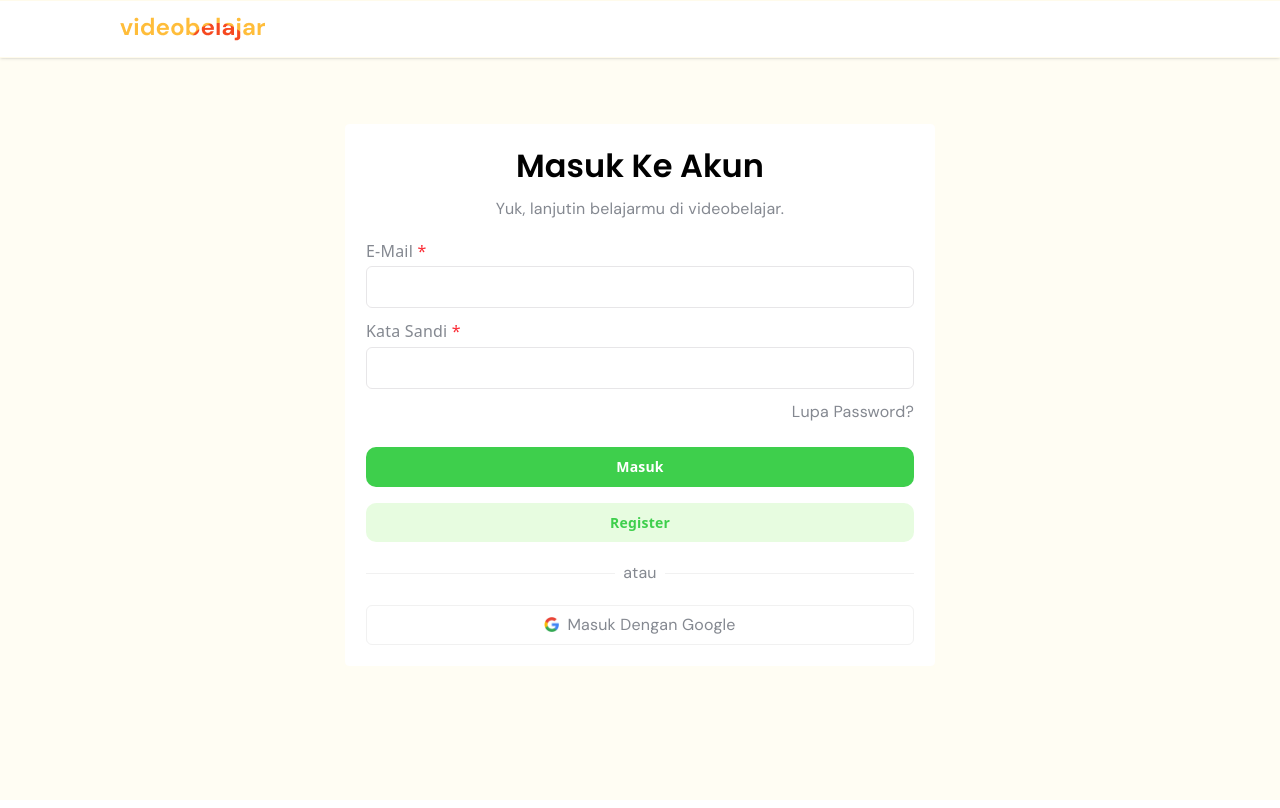
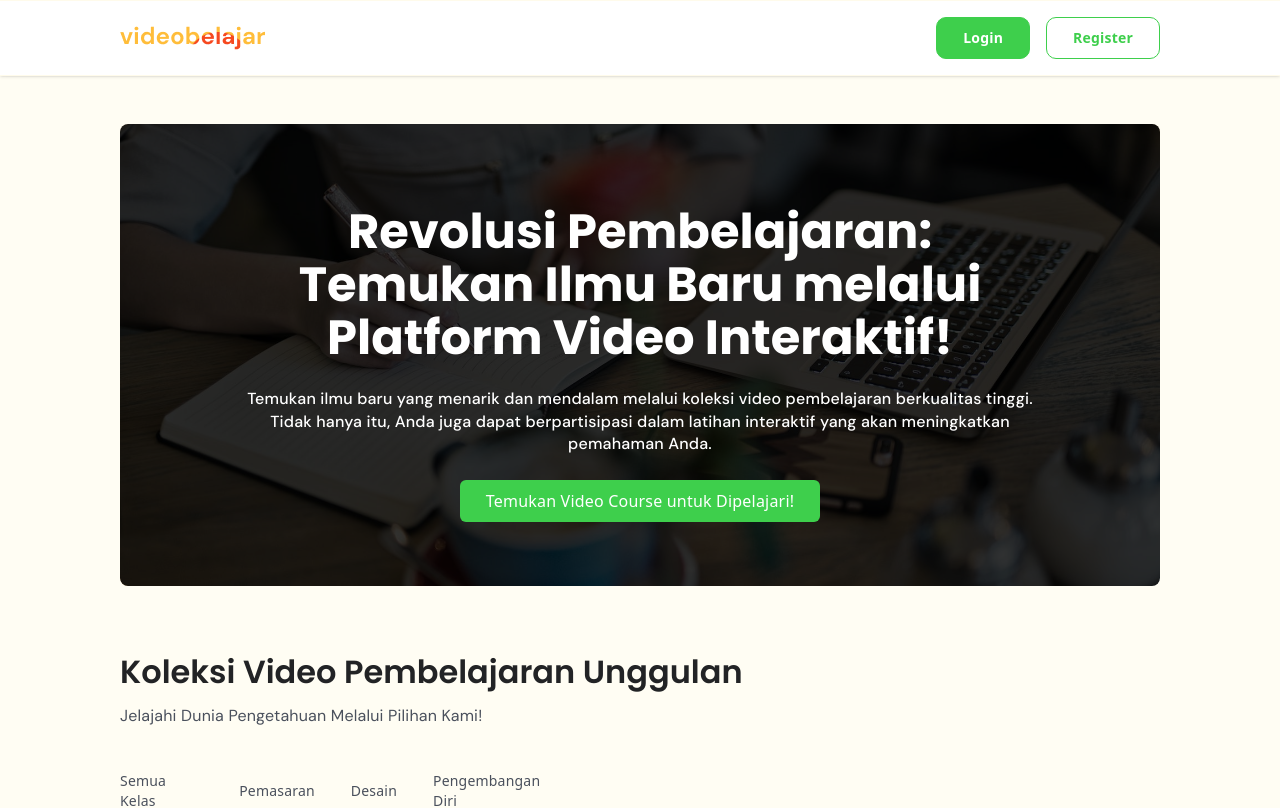
Before and after one commit to rakhaallea/videobelajar-reactpp, a React (Vite) app: page / in a window 1280 px wide. Shown: the top 808 px of the page. Built offline with nearby package versions, Linux system fonts and the light colour scheme.

Commit message:
feature login and register

```diff
--- a/src/components/sections/navbar/Header.jsx
+++ b/src/components/sections/navbar/Header.jsx
@@ -1,25 +1,29 @@
 import logoNavbar from '../../../assets/icon/logo_mobile.png';
-import iconProfile from '../../../assets/icon/jess-icon.png';
 
 import { IoMdMenu } from "react-icons/io";
 import { IoExitOutline } from "react-icons/io5";
+
+import { Link } from 'react-router';
 
 // React State
 import { useState } from 'react';
 import { useLocation, useNavigate } from 'react-router';
 
-const Header = () => {
+const Header = ({ user, setUser, userData }) => {
     const [isOpen, setIsOpen] = useState(false);
     const location = useLocation();
     const navigate = useNavigate();
 
+    const userInfo = userData.find(u => u.email === (user ? user.email : null));
+
     const logOut = () => {
+        setUser(null); // hapus user, anggap logout
         navigate("/"); // pindah ke page login
         setIsOpen(!isOpen);
     };
 
     // cek apakah sedang di /login atau /register
-    const hideMenu = location.pathname === "/" || location.pathname === "/register";
+    const hideMenu = location.pathname === "/login" || location.pathname === "/register";
 
     const handleMenuClick = () => {
         setIsOpen(!isOpen);
@@ -32,18 +36,29 @@ const Header = () => {
                 <>
                     <IoMdMenu size={30} onClick={handleMenuClick} className='md:hidden' />
                     <ul className='hidden md:flex items-center gap-[32px] text-[16px] font-medium leading-[1.4] tracking-[0.2] text-secondary-light'>
-                        <li><a href="#" className='text-dark-secondary text-[16px]'>Kategori</a></li>
+                        {user ? (
+                            <>
+                                <li><a href="#" className='text-dark-secondary text-[16px] hover:text-primary duration-150'>Kategori</a></li>
                                 <li>
                                     <button className='cursor-pointer flex items-center' onClick={handleMenuClick}>
-                                <img src={iconProfile} className='w-[44px] rounded-[10px]' alt="" />
+                                        <img src={userInfo.img} className='w-[44px] rounded-[10px]' alt="" />
                                     </button>
                                 </li>
+                            </>
+                        ) : (
+                            <div className='hidden md:flex items-center gap-4'>
+                                <Link to="/login"><button className='btn primary'>Login</button></Link>
+                                <Link to="/register"><button className='btn btn-register'>Register</button></Link>
+                            </div>
+                        )}
                     </ul>
                 </>
             )}
 
 
             <nav className={`${isOpen ? 'flex' : 'hidden'} flex-col absolute top-[64px] w-full right-0 md:w-[200px] md:right-30 items-start bg-white shadow-lg rounded-lg z-10 md:py-[4px] md:rounded-b-xl overflow-hidden`}>
+                {user ? (
+                    <>
                         <a href="#" className='link-nav md:hidden'>Kategori</a>
                         <a href="#" className='link-nav'>Profile Saya</a>
                         <a href="#" className='link-nav'>Kelas Saya</a>
@@ -52,6 +67,16 @@ const Header = () => {
                             <p className='text-[16px] font-medium leading-[1.4] tracking-[0.2]'>Keluar</p>
                             <IoExitOutline size={24} />
                         </button>
+                    </>
+                ) : (
+                    <>
+                        <a href="#" className='link-nav md:hidden'>Kategori</a>
+                        <div className='flex items-center gap-4 py-[16px] px-[12px] '>
+                            <Link to="/login"><button className='btn primary' onClick={handleMenuClick}>Login</button></Link>
+                            <Link to="/register"><button className='btn btn-register' onClick={handleMenuClick}>Register</button></Link>
+                        </div>
+                    </>
+                )}
             </nav>
         </header>
     )
--- a/src/hooks/useLogin.js
+++ b/src/hooks/useLogin.js
@@ -13,7 +13,7 @@ const useLogin = () => {
         );
 
         if (foundUser) {
-            navigate("/home");
+            navigate("/");
             return { success: true, message: "Login successful", user: foundUser };
         } else {
             return { success: false, message: "Invalid email or password" };
--- a/src/hooks/useRegister.js
+++ b/src/hooks/useRegister.js
@@ -3,6 +3,8 @@ import user from "../utils/dataUser"
 
 //
 import { useNavigate } from "react-router";
+
+import iconProfile from '../assets/icon/icon_1.png'
 
 const useRegister = () => {
     const navigate = useNavigate();
@@ -18,7 +20,7 @@ const useRegister = () => {
                 email: data.email,
                 gender: data.gender,
                 phone: data.phone,
-                img: "",
+                img: iconProfile,
                 password: data.password,
             });
             navigate("/");
--- a/src/pages/Layout.jsx
+++ b/src/pages/Layout.jsx
@@ -1,10 +1,10 @@
 import { Outlet } from "react-router"
 import Header from "../components/sections/Navbar/Header"
 
-const Layout = () => {
+const Layout = ({ user, setUser, userData }) => {
     return (
         <>
-            <Header />
+            <Header user={user} setUser={setUser} userData={userData} />
             <Outlet />
         </>
     )
--- a/src/pages/loginForm.jsx
+++ b/src/pages/loginForm.jsx
@@ -11,7 +11,7 @@ import iconGoogle from '../assets/icon/google_icon.png'
 import { useState } from 'react'
 import useLogin from "../hooks/useLogin"
 
-const loginForm = () => {
+const loginForm = ({ setUser }) => {
 
     const { login } = useLogin();
     const [formData, setFormData] = useState({
@@ -35,6 +35,8 @@ const loginForm = () => {
         if (!result.success) {
             setError(result.message);
         }
+
+        setUser(formData)
 
         // Reset form fields
         setFormData({
@@ -109,7 +111,7 @@ const loginForm = () => {
                             <p className='form-text'>atau</p>
                             <hr className='flex-1/2 text-other-op1' />
                         </div>
-                        <button className='btn-google'>
+                        <button className='btn-google' type="button">
                             <img src={iconGoogle} alt="icon google" width={15} height={20} />
                             <p className='form-text'>Masuk Dengan Google</p>
                         </button>
--- a/src/pages/registerForm.jsx
+++ b/src/pages/registerForm.jsx
@@ -10,7 +10,6 @@ import iconGoogle from '../assets/icon/google_icon.png'
 
 // Data
 import { dataTelp } from '../utils/data.js';
-import user from "../utils/dataUser.js";
 
 // State
 import { useState } from 'react'
--- a/src/routes/App.jsx
+++ b/src/routes/App.jsx
@@ -5,16 +5,24 @@ import Login from "../pages/loginForm";
 import Register from "../pages/registerForm";
 import NotFound from "../pages/NotFound";
 
+// state
+import { useState } from "react";
+
+// data
+import userData from "../utils/dataUser";
+
 const App = () => {
+  const [user, setUser] = useState(null); // belum login
+
   return (
     <BrowserRouter>
       <Routes>
         {/* Parent route */}
-        <Route path="/" element={<Layout />}>
+        <Route path="/" element={<Layout user={user} setUser={setUser} userData={userData} />}>
           {/* Child routes */}
-          <Route index element={<Login form="login" />} />
+          <Route path="login" element={<Login form="login" setUser={setUser} />} />
           <Route path="register" element={<Register form="register" />} />
-          <Route path="home" element={<Homepage />} />
+          <Route index path="/" element={<Homepage />} />
         </Route>
 
         {/* Not Found */}
--- a/src/styles/form.css
+++ b/src/styles/form.css
@@ -34,13 +34,18 @@
     }
 
     .primary {
-        @apply bg-primary hover:bg-green-200 hover:text-primary text-white;
+        @apply bg-primary hover:bg-transparent hover:text-primary text-white border border-primary duration-150;
     }
 
     .primary-100 {
         @apply text-primary bg-primary-100 hover:bg-green-300 hover:text-white;
     }
 
+    .btn-register {
+        @apply border border-primary bg-transparent text-primary hover:text-white hover:bg-primary duration-150;
+    }
+
+
     .btn-google {
         @apply flex justify-center items-center border rounded-md border-other-op1 py-[8px] px-[26px] gap-[8px] text-black hover:bg-gray-100 duration-150;
     }
--- a/src/utils/dataUser.js
+++ b/src/utils/dataUser.js
@@ -1,10 +1,12 @@
+import iconProfile from "../assets/icon/icon_1.png";
+
 const user = [
     {
         id: 1,
         name: "Allea Rakha",
         email: "emailpertama@gmail.com",
-        password: "12345678",
-        img: "",
+        password: "123",
+        img: iconProfile,
         phone: "081234567890",
     },
 ];
```
Lines whose indentation alone changed are shown as unchanged.
